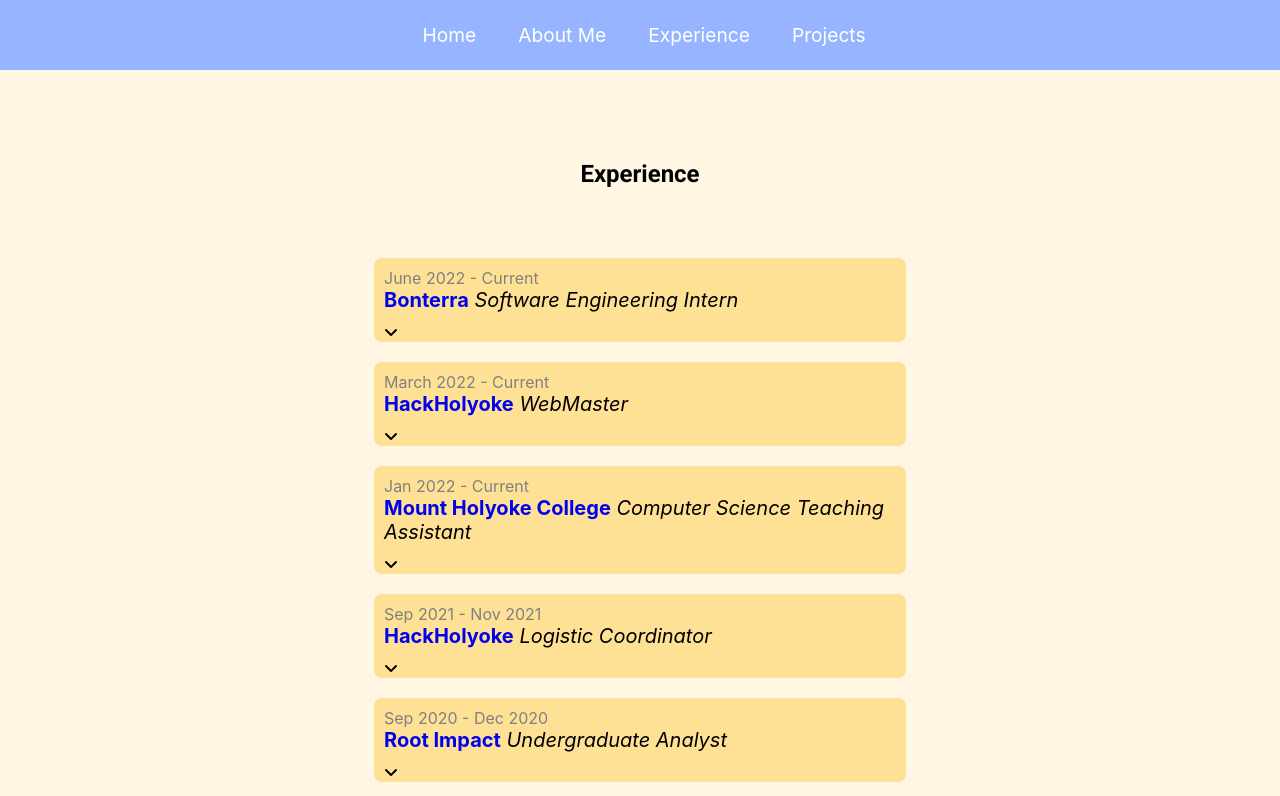
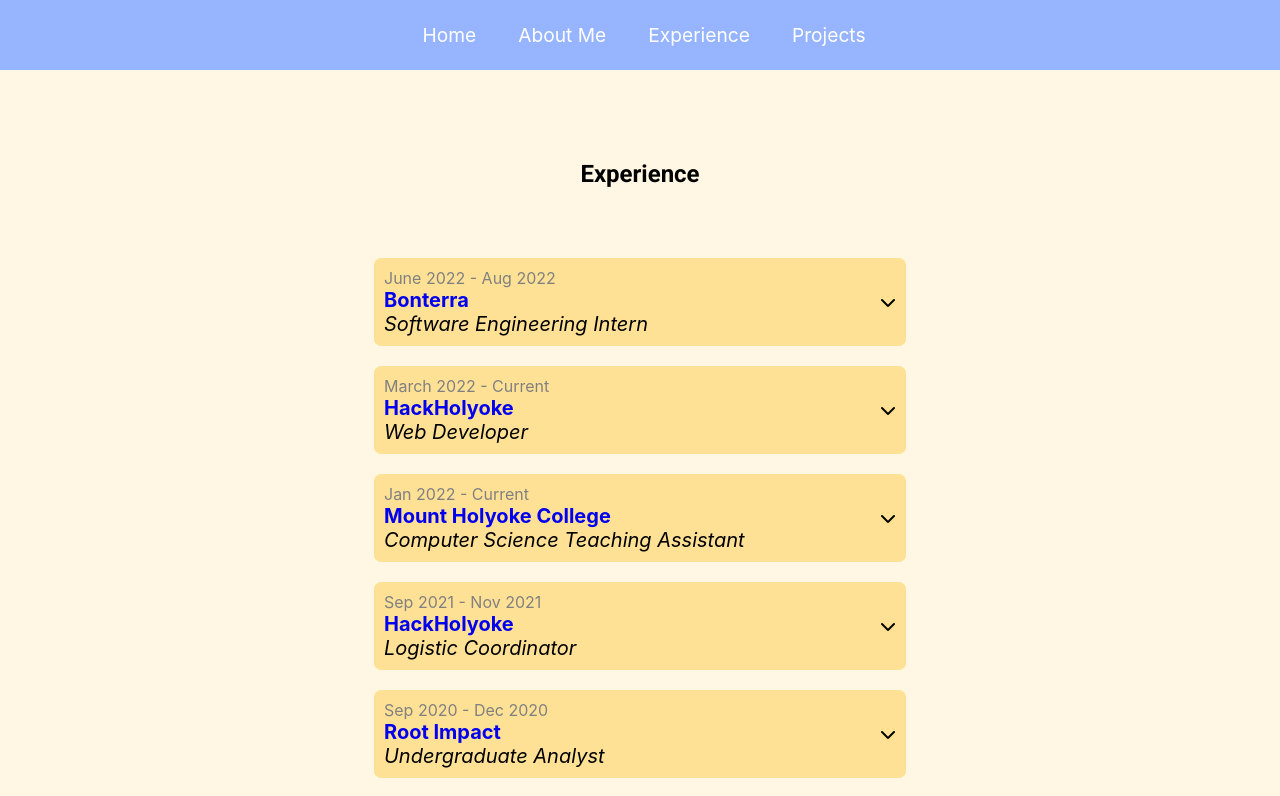
Before and after one commit to hejin-jeong/Portfolio-Website, a React (Create React App) app: page /experience in a window 1280 px wide. Shown: the top 796 px of the page. Built offline with nearby package versions, Linux system fonts and the light colour scheme; the HTML template or start-up script is replaced by a standard one; a web font is replaced by a local one.

Commit message:
Update experience cards

```diff
--- a/src/components/ExperienceCard.css
+++ b/src/components/ExperienceCard.css
@@ -1,10 +1,14 @@
 .experience-card-box {
+    display: flex;
+    justify-content: space-between;
     background-color: #FFE196;
     border-radius: 7px;
-    width: 80%;
+    width: 40vw;
     text-align: left;
     margin: 10px;
     padding: 0 10px;
+    cursor: pointer;
+    align-items: center;
 }
 
 .experience-card-date {
@@ -19,8 +23,25 @@
     margin-bottom: 10px;
 }
 
+.experience-date-employer {
+    display: flex;
+    flex-direction: column;
+}
+
+.employer:hover {
+    color: #96B4FF;
+}
+
+.arrow {
+}
+
 .experience-clicked {
     background-color: white;
+    text-align: left;
+    border: 1px solid #FFF7E3;
+    margin: 10px;
+    padding: 10px;
+    width: 40vw;
 }
 
 .experience-not-clicked {
--- a/src/components/ExperienceCard.js
+++ b/src/components/ExperienceCard.js
@@ -1,8 +1,15 @@
 import React, { useState } from "react";
 import "./ExperienceCard.css";
-import { FontAwesomeIcon } from "@fortawesome/react-fontawesome";
 
-export default function ExperienceCard({ title, employer, date, url, role }) {
+export default function ExperienceCard({
+  title,
+  employer,
+  date,
+  url,
+  role,
+  role2,
+  role3,
+}) {
   const [isClicked, setIsClicked] = useState(false);
 
   const toggleExperience = () => {
@@ -10,30 +17,37 @@
   };
 
   return (
-    <div className="experience-card-box">
+    <div className="experience-container">
+      <div className="experience-card-box" onClick={toggleExperience}>
+        <div className="experience-date-employer">
           <p className="experience-card-date">{date}</p>
           <p className="experience-card-content">
             <a
-          className="link-non-decoration"
+              className="link-non-decoration employer"
               href={url}
               target="_blank"
               rel="noreferrer"
             >
               <strong>{employer}</strong>
             </a>{" "}
+            <div>
               <i>{title}</i>
+            </div>
           </p>
-      <div className="arrow-gallery-card" onClick={toggleExperience}>
-                    <i className={isClicked? 'fa-solid fa-angle-up' : 'fa-solid fa-angle-down'}></i>
-                    <FontAwesomeIcon icon={isClicked? "fa-solid fa-angle-up" : 'fa-solid fa-angle-down'} />
-                    <FontAwesomeIcon icon="fa-solid fa-angle-up" />
         </div>
+        <i
+          className={
+            isClicked ? "fa fa-chevron-up arrow" : "fa fa-chevron-down arrow"
+          }
+        ></i>
+      </div>
+
       <div
-          className={
-            isClicked ? "experience-clicked" : "experience-not-clicked"
-          }
+        className={isClicked ? "experience-clicked" : "experience-not-clicked"}
       >
         <p>{role}</p>
+        <p>{role2}</p>
+        <p>{role3}</p>
       </div>
     </div>
   );
--- a/src/components/ExperienceItems.js
+++ b/src/components/ExperienceItems.js
@@ -3,13 +3,15 @@
         id: 1,
         title: 'Software Engineering Intern',
         employer: 'Bonterra',
-        date: 'June 2022 - Current',
+        date: 'June 2022 - Aug 2022',
         url: 'https://www.bonterratech.com/',
-        role: '▶ Write modern, performant, maintainable code for a diverse array of client and internal projects \n▶ Work with a variety of different languages, platforms, frameworks, and content management systems such as JavaScript, TypeScript, Gatsby, React, Craft, WordPress, Prismic, and Netlify \n▶ Communicate with multi-disciplinary teams of engineers, designers, producers, and clients on a daily basis'
+        role: '▶ Write modern, performant, maintainable code for a diverse array of client and internal projects',
+        role2: '▶ Work with a variety of different languages, platforms, frameworks, and content management systems such as JavaScript, TypeScript, Gatsby, React, Craft, WordPress, Prismic, and Netlify',
+        role3: '▶ Communicate with multi-disciplinary teams of engineers, designers, producers, and clients on a daily basis'
     },
     {
         id: 2,
-        title: 'WebMaster',
+        title: 'Web Developer',
         employer: 'HackHolyoke',
         date: 'March 2022 - Current',
         url: 'https://hackholyoke.com/',
--- a/src/components/ProjectPageCardContents.js
+++ b/src/components/ProjectPageCardContents.js
@@ -3,7 +3,7 @@
       name: "simon",
       img: "https://imgur.com/c43aAlv.jpg",
       title: "This is title11111111",
-      content: "This is content. Let's make it longer than the title.",
+      content: "This is content. Let's make it longer than the title. Lorem ipsum dolor sit amet, consectetur adipiscing elit, sed doeiusmod tempor incididunt ut labore et dolore magna aliqua. Ut enim adminim veniam, quis nostrud exercitation ullamco laboris nisi utaliquip ex ea commodo consequat. Duis aute irure dolor inreprehenderit in voluptate velit esse cillum dolore eu fugiat nullapariatur. Excepteur sint occaecat cupidatat non proident, sunt inculpa qui officia deserunt mollit anim id est laborum.",
     },
     {
       name: "neo",
--- a/src/pages/AboutMePage.js
+++ b/src/pages/AboutMePage.js
@@ -37,7 +37,7 @@
       <div className="flex-container">
         <div className="about-edu">
           <h2>Education</h2>
-          <p>Mount Holyoke College</p>
+          <p>Mount Holyoke College '23</p>
         </div>
         <div className="about-skills">
           <h2>Skills</h2>
--- a/src/pages/ExperiencePage.js
+++ b/src/pages/ExperiencePage.js
@@ -18,6 +18,8 @@
                   date={item.date}
                   url={item.url}
                   role={item.role}
+                  role2={item.role2}
+                  role3={item.role3}
                 />
             );
           })}
--- a/src/pages/HomePage.js
+++ b/src/pages/HomePage.js
@@ -78,6 +78,9 @@
                 employer={item.employer}
                 date={item.date}
                 url={item.url}
+                role={item.role}
+                role2={item.role2}
+                role3={item.role3}
               />
             );
           })}
@@ -94,7 +97,6 @@
           More Projects
         </a>
       </div>
-
     </div>
   );
 }
```
Lines whose indentation alone changed are shown as unchanged.
